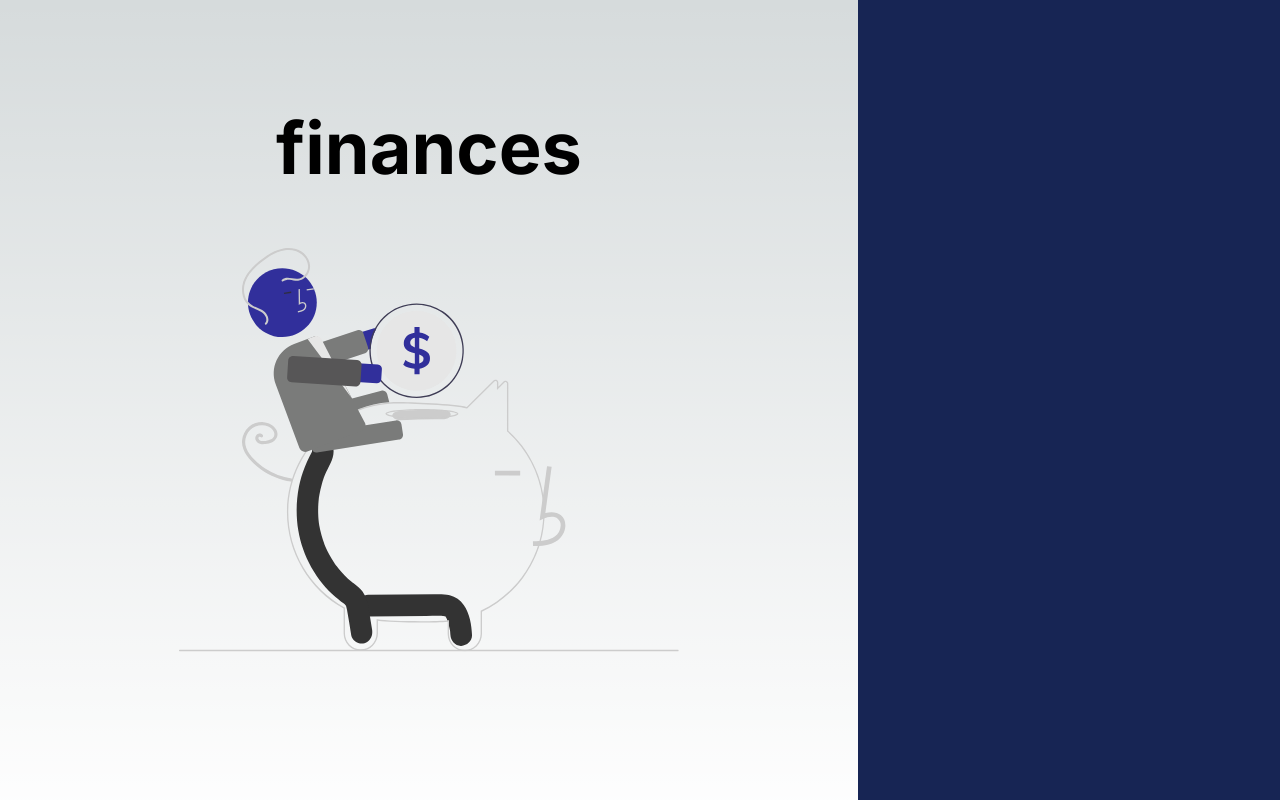
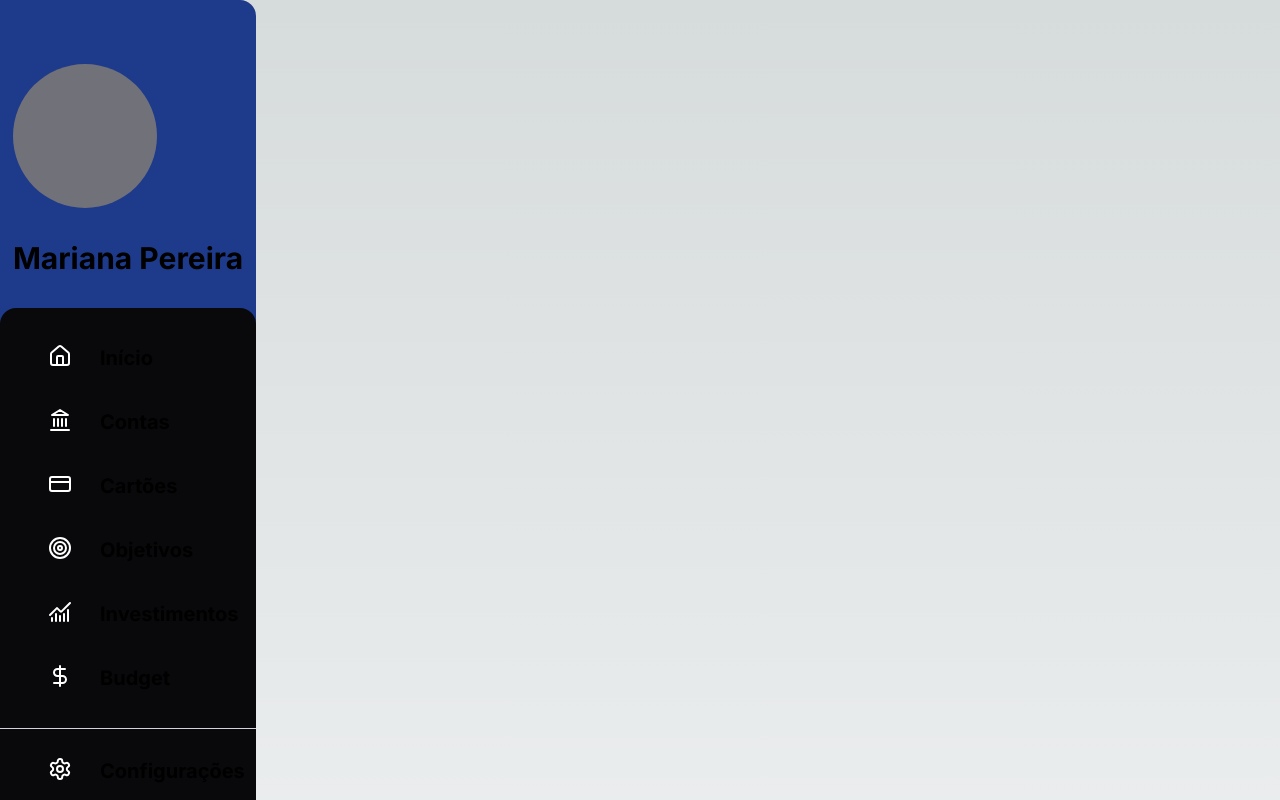
Before and after one commit to mariana-pereira/finances-web, a Next.js app: page /home in a window 1280 px wide. Shown: the top 800 px of the page. Built offline with nearby package versions, Linux system fonts and the light colour scheme.

Commit message:
feat: create home layout

```diff
--- a/package.json
+++ b/package.json
@@ -12,6 +12,7 @@
     "@hookform/resolvers": "^3.9.0",
     "autoprefixer": "^10.4.20",
     "axios": "^1.7.7",
+    "lucide-react": "^0.462.0",
     "next": "14.2.5",
     "react": "^18",
     "react-dom": "^18",
--- a/src/app/home/layout.tsx
+++ b/src/app/home/layout.tsx
@@ -1,9 +1,15 @@
+import {
+  ChartNoAxesCombined,
+  CreditCard,
+  DollarSign,
+  House,
+  Landmark,
+  Settings,
+  Target,
+} from "lucide-react";
 import type { Metadata } from "next";
 import { Inter } from "next/font/google";
-import Image from "next/image";
 import "../globals.css";
-
-import logo from '../../assets/finances.svg';
 
 const inter = Inter({ subsets: ["latin"] });
 
@@ -20,17 +26,48 @@ export default function AuthLayout({
   return (
     <html lang="pt-BR" className="dark antialiased">
       <body className={inter.className}>
-        <div className="min-h-screen lg:grid lg:grid-cols-app dark:bg-zinc-900">
-          <div className="flex flex-col items-center">
-            <h1 className="to-zinc-900 text-7xl font-bold dark:text-zinc-100 mt-28 mb-16">
-              finances
-            </h1>
-            <Image src={logo} width={500} alt="" />
+        <div className="h-[100vh] w-[20vw] bg-blue-900 rounded-e-2xl flex flex-col items-center">
+          <div className="pb-8">
+            <div className="w-36 h-36 bg-zinc-500 rounded-full mt-16 mb-8"></div>
+            <strong className="text-3xl">Mariana Pereira</strong>
           </div>
-          <main className="max-w-[100vw] bg-blue-950 lg:col-start-2 lg:px-8 lg:pt-8">
-            {children}
-          </main>
+          <div className="w-[20vw] h-[80vh] bg-zinc-950 rounded-2xl py-9">
+            <div className="flex flex-row pl-12 h-16">
+              <House color="white" size={24} />
+              <strong className="ml-7 text-xl">Início</strong>
+            </div>
+            <div className="flex flex-row pl-12 h-16">
+              <Landmark color="white" size={24} />
+              <strong className="ml-7 text-xl">Contas</strong>
+            </div>
+            <div className="flex flex-row pl-12 h-16">
+              <CreditCard color="white" size={24} />
+              <strong className="ml-7 text-xl">Cartões</strong>
+            </div>
+            <div className="flex flex-row pl-12 h-16">
+              <Target color="white" size={24} />
+              <strong className="ml-7 text-xl">Objetivos</strong>
+            </div>
+            <div className="flex flex-row pl-12 h-16">
+              <ChartNoAxesCombined color="white" size={24} />
+              <strong className="ml-7 text-xl">Investimentos</strong>
+            </div>
+            <div className="flex flex-row pl-12 h-16">
+              <DollarSign color="white" size={24} />
+              <strong className="ml-7 text-xl">Budget</strong>
+            </div>
+
+            <div className={"border-t border-gray-300 my-0"}></div>
+
+            <div className="flex flex-row pl-12 h-16 pt-7">
+              <Settings color="white" size={24} />
+              <strong className="ml-7 text-xl">Configurações</strong>
+            </div>
+          </div>
         </div>
+        <main className="max-w-[100vw] lg:col-start-2 lg:px-8 lg:pt-8">
+          {children}
+        </main>
       </body>
     </html>
   );
```
Also changed, not shown: 1 other file (tests, documents, lock files or other folders).
